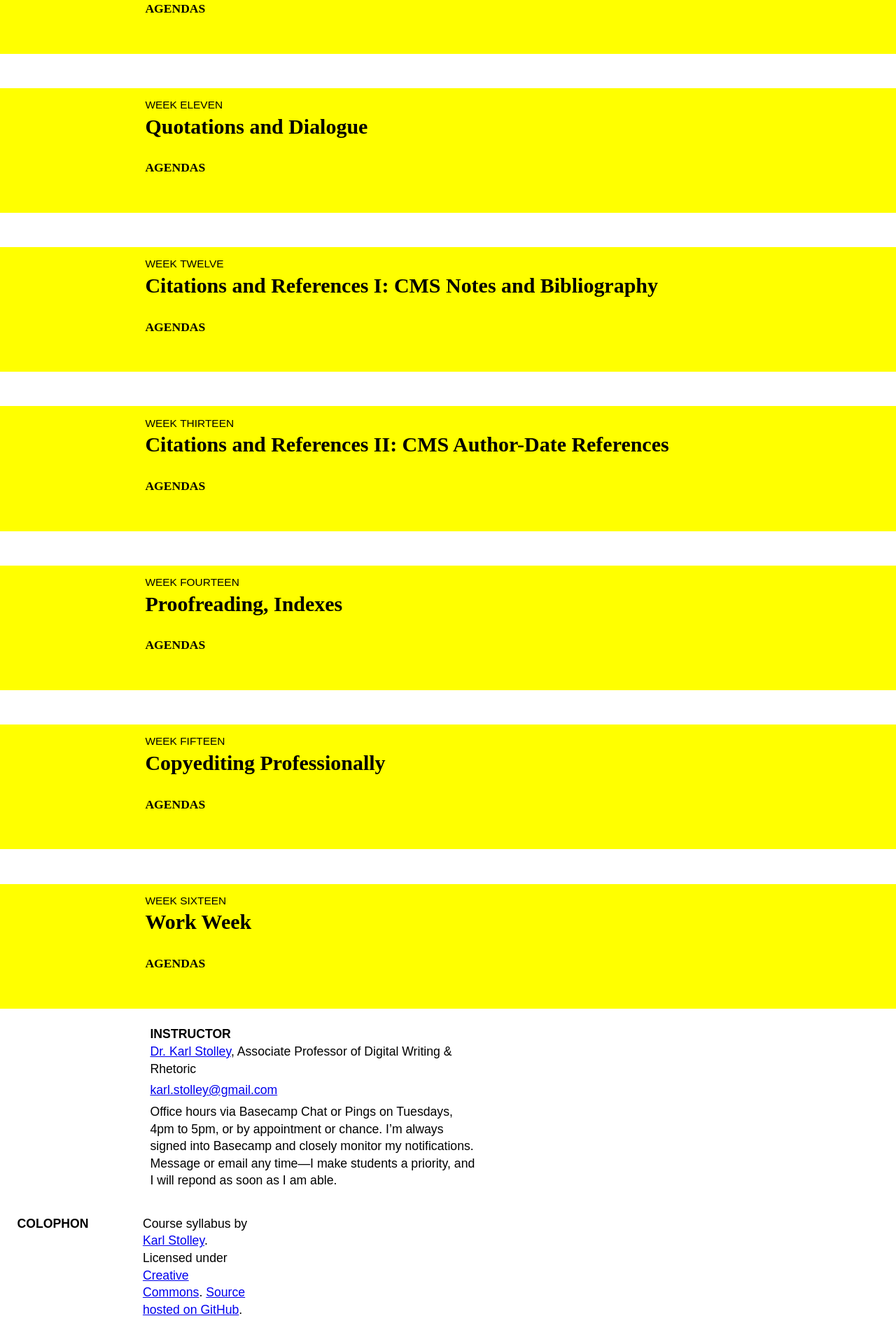
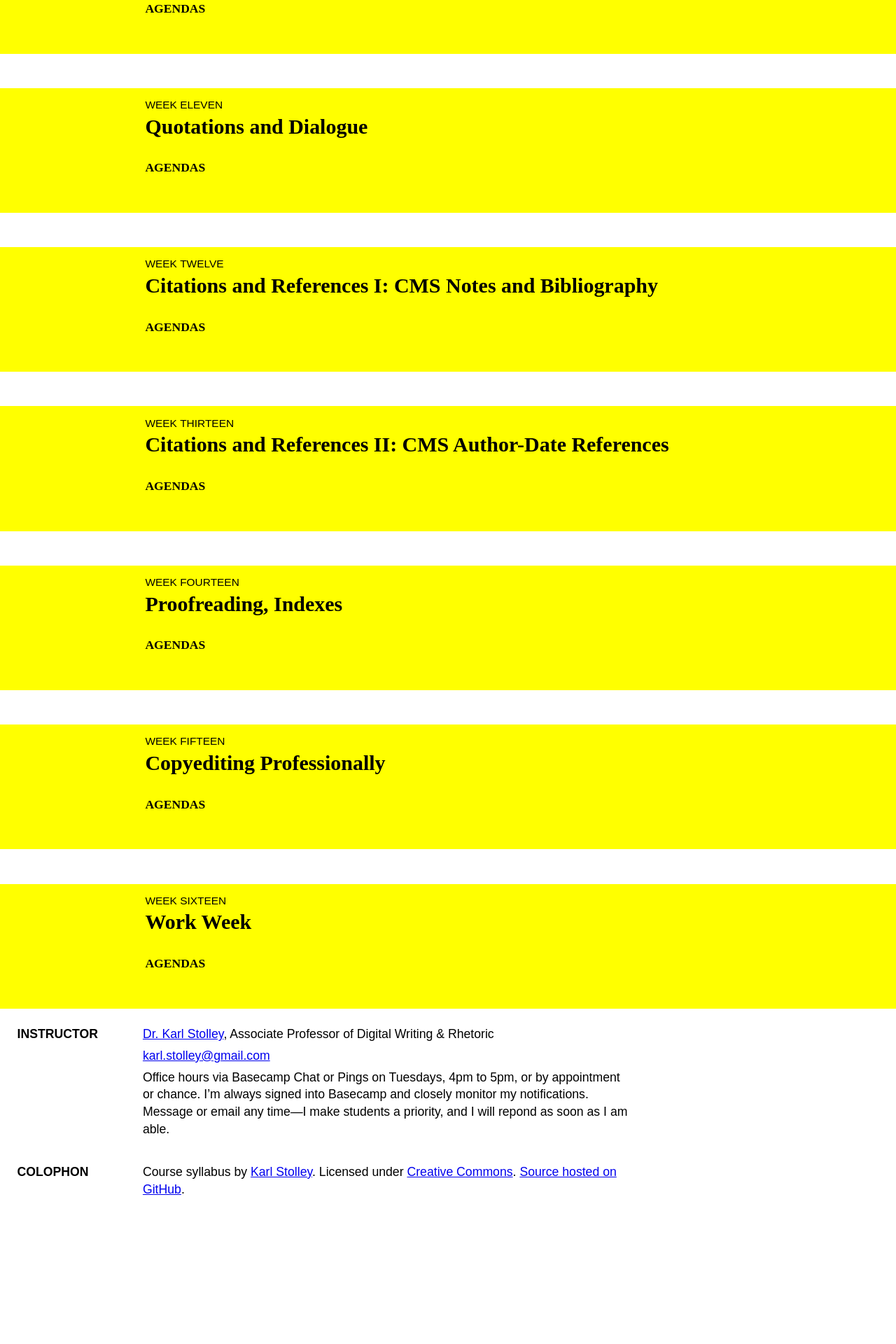
Before and after one commit to karlstolley/jekyll-theme-course, a Jekyll site: the page built from index.md, in a window 1280 px wide. Shown: the part 2983-4903 px from the top of the page at 70% size. Built offline with Jekyll 4.4.1, drawn with Linux system fonts in a browser that asks for light colours; some web fonts are replaced; after the commit the page ends 4731 px from its top, so only the background shows below that.

Commit message:
Add grid setting aligning header, footer, and instructor

```diff
--- a/_sass/_layout.scss
+++ b/_sass/_layout.scss
@@ -233,12 +233,20 @@ body::after {
     content: "navbar";
     display: none;
   }
-  #header,
-  #footer {
+  #information {
+    display: block;
+  }
+  #header {
     display: grid;
     grid-template-columns: [heading-start tagline-start] 1fr [nav-start] 1fr [heading-end] 1fr [tagline-end] 1fr 1fr 1fr 1fr [nav-end];
     grid-gap: $base-line / 2 $base-line;
     align-items: baseline;
+  }
+  #footer,
+  #instructor {
+    display: grid;
+    grid-template-columns: [heading-start] 1fr [heading-end primary-start] 1fr 1fr 1fr 1fr [primary-end] 1fr 1fr;
+    grid-gap: $base-line / 2 $base-line;
   }
   #header h1 {
     grid-column: heading;
@@ -251,6 +259,16 @@ body::after {
   }
   #header nav {
     grid-column: nav;
+    grid-row: 1;
+  }
+  #instructor header,
+  #footer h3 {
+    grid-column: heading;
+    grid-row: 1;
+  }
+  #instructor ul,
+  #footer p {
+    grid-column: primary;
     grid-row: 1;
   }
   .project{
```
